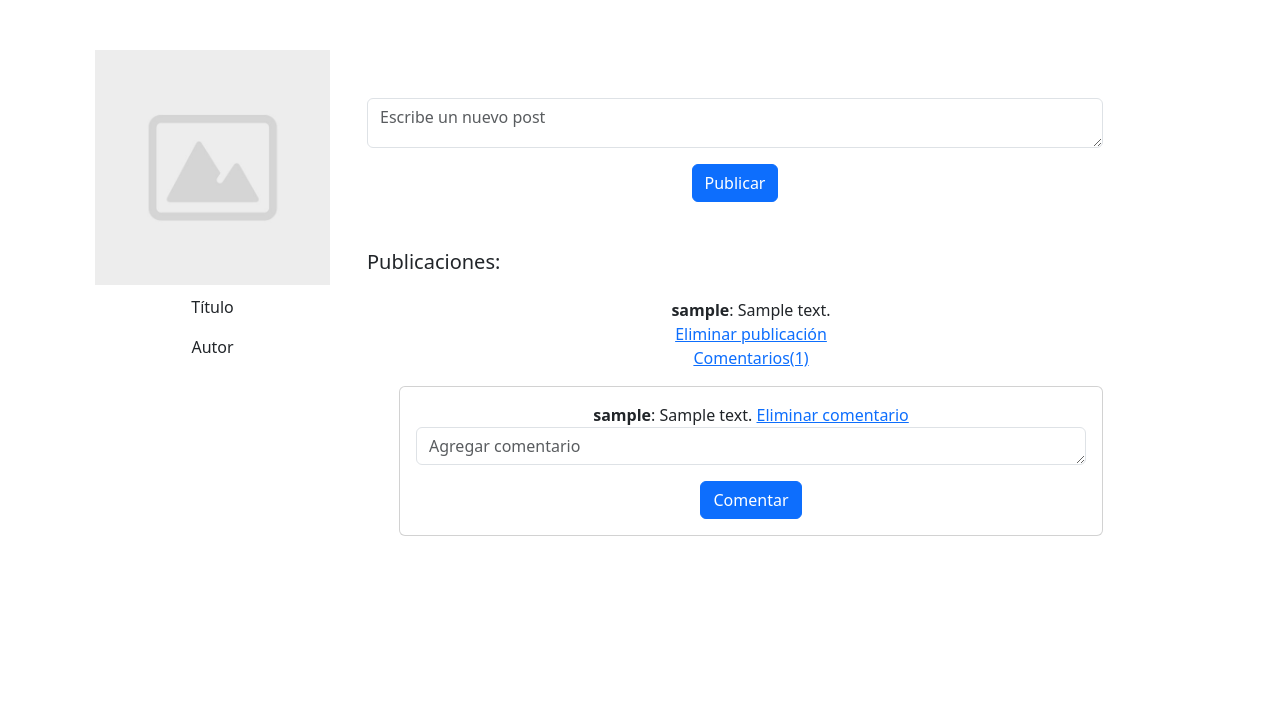
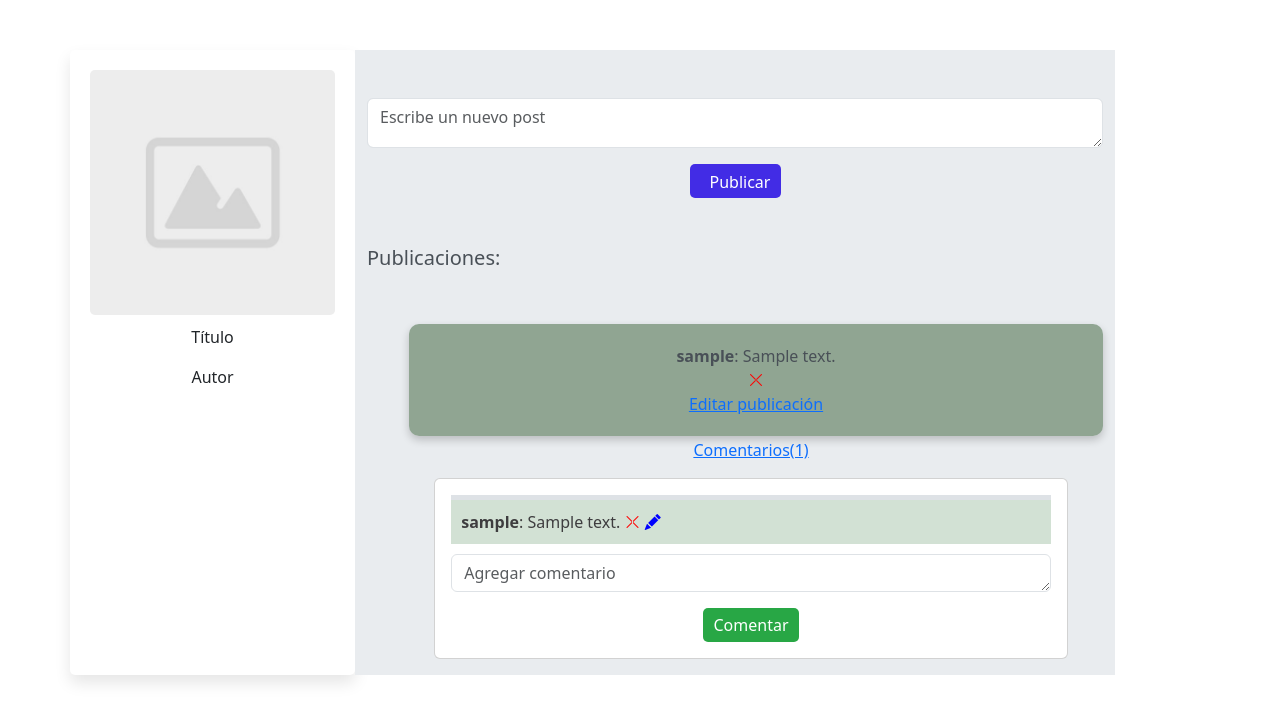
Before and after one commit to MgFrancisko/libreriaforo, a Django app: page /foro/ in a window 1280 px wide, after a click that opens the changed part. Shown: the part 59-781 px from the top of the page. Run offline with Django 4.2, Linux system fonts and the light colour scheme; a user stored in the database is signed in; tables that the repository leaves empty hold one stand-in row (values such as "Sample post").

Commit message:
agregadoElEditar

```diff
--- a/LibreriaFPV/urls.py
+++ b/LibreriaFPV/urls.py
@@ -28,10 +28,13 @@ urlpatterns = [
     path('perfiladmin/', views.perfil_admin, name='perfiladmin'),
     path('foro/', views.publicacion, name='publicacion'),
 
-    path('foro/<int:publicacion_id>/', views.comentar_publicacion, name='comentar_publicacion'),
+    path('foro/<int:publicacion_id>/', views.comentar_publicacion, name='comentarPublicacion'),
 
-    path('eliminar_publicacion/<int:post_id>/', views.eliminar_publicacion, name='eliminar_publicacion'),
-    path('eliminar_comentario/<int:comentario_id>/', views.eliminar_comentario, name='eliminar_comentario'),
+    path('eliminar_publicacion/<int:post_id>/', views.eliminar_publicacion, name='eliminarPublicacion'),
+    path('eliminar_comentario/<int:comentario_id>/', views.eliminar_comentario, name='eliminarComentario'),
+    path('editar_publicacion/<int:post_id>/', views.editar_publicacion, name='editarPublicacion'),
+    path('editar_comentario/<int:comentario_id>/', views.editar_comentario, name='editarComentario'),
+
 
 
 
--- a/libreriaApp/views.py
+++ b/libreriaApp/views.py
@@ -77,6 +77,7 @@ def cerrar_sesion(request):
 
 
 #crear post
+@login_required
 def publicacion(request):
     current_usuario = get_object_or_404(Usuario, pk=request.user.pk)
     if request.method == 'POST':
@@ -86,15 +87,32 @@ def publicacion(request):
             posteo.usuario = current_usuario
             posteo.save()
             return redirect('publicacion')
+        else:
+            # Aquí pasamos el formulario con errores de nuevo al template
+            publicaciones = Post.objects.all()
+            comentarios = Comentario.objects.all()
+            form_comentario = ComentarioForm()
+            return render(request, 'foro.html', {
+                'form': form,
+                'publicaciones': publicaciones,
+                'comentarios': comentarios,
+                'form_comentario': form_comentario
+            })
     else:
         form = PostForm()
-    publicaciones = Post.objects.all()
-    comentarios = Comentario.objects.all()  # Obtener todos los comentarios
-    form_comentario = ComentarioForm()  # Formulario para agregar comentarios
-    return render(request, 'foro.html', {'form': form, 'publicaciones': publicaciones, 'comentarios': comentarios, 'form_comentario': form_comentario})
+        publicaciones = Post.objects.all()
+        comentarios = Comentario.objects.all()
+        form_comentario = ComentarioForm()
+        return render(request, 'foro.html', {
+            'form': form,
+            'publicaciones': publicaciones,
+            'comentarios': comentarios,
+            'form_comentario': form_comentario
+        })
 
 
 #crear comentario
+@login_required
 def comentar_publicacion(request, publicacion_id):
     publicacion = get_object_or_404(Post, id=publicacion_id)
     form_comentario = ComentarioForm(request.POST)
@@ -124,3 +142,43 @@ def eliminar_comentario(request, comentario_id):
     if comentario.usuario == request.user:
         comentario.delete()
     return redirect('publicacion')
+
+
+@login_required
+def editar_publicacion(request, post_id):
+    post = get_object_or_404(Post, id=post_id)
+    if post.usuario != request.user:
+        # Redireccionar o mostrar mensaje de error si el usuario no es el dueño de la publicación
+        return redirect('publicacion')
+
+    if request.method == "POST":
+        form = PostForm(request.POST, instance=post)
+        if form.is_valid():
+            form.save()
+            return redirect('publicacion')
+    else:
+        form = PostForm(instance=post)
+
+    return render(request, 'editarPublicacion.html', {'form': form})
+
+@login_required
+def editar_comentario(request, comentario_id):
+    comentario = get_object_or_404(Comentario, id=comentario_id)
+
+    if comentario.usuario != request.user:
+        return redirect('publicacion')
+
+    if request.method == "POST":
+        form = ComentarioForm(request.POST, instance=comentario)
+        if form.is_valid():
+            form.save()
+            return redirect('publicacion')
+        else:
+            # Imprimir los errores en la consola para depuración
+            print(form.errors)
+            # Pasar el formulario con errores a la plantilla
+            return render(request, 'editarComentario.html', {'form': form})
+    else:
+        form = ComentarioForm(instance=comentario)
+
+    return render(request, 'editarComentario.html', {'form': form})
--- a/static/css/stylesForoUsuario.css
+++ b/static/css/stylesForoUsuario.css
@@ -1,7 +1,85 @@
+
+#cuerpo {
+    background-color: #e9ecef;
+    color: #495057;
+}
 
 
+#columnaLibro {
+    background-color: #ffffff;
+    padding: 20px;
+    border-radius: 5px;
+    box-shadow: 0 0.5rem 1rem rgba(0, 0, 0, 0.1);
+}
+
 #divFoto img {
-    max-width: 90%;
+    width: 100%;
     height: auto;
+    border-radius: 5px;
     margin-bottom: 10px;
 }
+
+
+
+
+#botonPost{
+    background-color: rgb(66, 44, 229);
+    color: #ffffff;
+    border: none;
+    border-radius: 5px;
+    padding: 10px 20px;
+    cursor: pointer;
+    height: 34px;
+    width: 91px;
+    line-height: 1;
+}
+
+
+.contenedorPublicacion {
+    background-color: rgba(84, 117, 84, 0.592);
+    padding: 20px;
+    border-radius: 10px;
+    box-shadow: 0px 4px 8px rgba(0, 0, 0, 0.2);
+    margin-bottom: 2px;
+    margin-top: 30px;
+    text-decoration: none;
+    margin-left: 10px;
+}
+
+
+
+
+.acordeonComentarios{
+    width: 90%;
+    margin-left: auto;
+    margin-right: auto;
+}
+
+
+.comentarioIndividual {
+    border-top: 5px solid #dee2e6;
+    padding: 10px 0;
+    background-color: rgba(103, 152, 109, 0.295);
+    color:rgb(62, 61, 63);
+    text-align: left;
+    padding-left: 10px;
+
+    float: center;
+
+}
+
+
+.formularioComentarios {
+    padding-top: 10px;
+}
+
+#botonComentar {
+    background-color: #28a745;
+    border: none;
+    border-radius: 5px;
+    padding: 5px 10px;
+}
+
+.formularioComentarios .btn:hover {
+    background-color: #218838;
+}
--- a/templates/foro.html
+++ b/templates/foro.html
@@ -7,6 +7,8 @@
     <link href="https://cdn.jsdelivr.net/npm/bootstrap@5.3.0-alpha3/dist/css/bootstrap.min.css" rel="stylesheet" integrity="sha384-KK94CHFLLe+nY2dmCWGMq91rCGa5gtU4mk92HdvYe+M/SXH301p5ILy+dN9+nJOZ" crossorigin="anonymous">
     <script src="https://cdn.jsdelivr.net/npm/bootstrap@5.3.0-alpha3/dist/js/bootstrap.bundle.min.js" integrity="sha384-ENjdO4Dr2bkBIFxQpeoTz1HIcje39Wm4jDKdf19U8gI4ddQ3GYNS7NTKfAdVQSZe" crossorigin="anonymous"></script>
     <link rel="stylesheet" href="{% static 'css/stylesForoUsuario.css' %}">
+    <link href="https://cdn.jsdelivr.net/npm/bootstrap-icons@1.8.1/font/bootstrap-icons.css" rel="stylesheet">
+
     <title>Foro</title>
 </head>
 <body>
@@ -37,9 +39,10 @@
                     <p>{{ autor|default:"Autor" }}</p>
                 </div>
             </div>
-            <div class="col-8" id="cuerpo"  >
-                <br><br>
+            <!--Este block content es para reemplazar el formulario 7-->
 
+                <div class="col-8" id="cuerpo"  >  <br><br>
+                {% block content %}
     {% comment %} Formulario escribir post {% endcomment %}
 
                     <form method="post" action="{% url 'publicacion' %}">
@@ -59,15 +62,23 @@
                                     {% for publicacion in publicaciones %}
                                         <div class="contenedorPublicacion">
                                             <!-- Contenido de la publicación: -->
-                                        <strong>{{ publicacion.usuario.username }}</strong>: {{ publicacion.contenidoPost }}
+                                            <strong>{{ publicacion.usuario.username }}</strong>: {{ publicacion.contenidoPost }} <br>
 
-                                        <!--PARA ELIMINAR PUBLICACION-->
+                                            <!--ELIMINAR Y EDITAR PUBLICACION-->
+                                            {% if publicacion.usuario == user %}
+                                                <a href="{% url 'eliminarPublicacion' publicacion.id %}"><i class="bi bi-x-lg" style="color: red" float:"right"></i></a> <br>
+                                                <a href="{% url 'editarPublicacion' publicacion.id %}">Editar publicación</a>
+                                            {% endif %}
+
+
 
                                             <!--AGREGAR ACÁ BOTON DE REPORTAR) -->
                                         </div>
                                         {% if publicacion.usuario == user %}
-                                            <a href="{% url 'eliminar_publicacion' publicacion.id %}">Eliminar publicación</a> <br>
+
+
                                         {% endif %}
+
     {% comment %} ACA COMIENZA EL ACORDEON {% endcomment %}
 
                                         <p class="d-inline-flex gap-1">
@@ -75,18 +86,22 @@
                                         </p>
                                         <div class="row">
                                             <div class="col">
-                                            <div class="collapse multi-collapse" id="multiCollapseExample-{{ publicacion.id }}">
-                                                <div class="card card-body" style="margin-bottom: 100px">
+                                                <div class="collapse multi-collapse acordeonComentarios" id="multiCollapseExample-{{ publicacion.id }}">
+                                                    <div class="card card-body" >
                                                         {% comment %} ACA VA EL CONTENIDO DEL ACORDEON {% endcomment %}
 
                                                         <div class="contenedorComentarios">
                                                             {% for comentario in publicacion.comentario_set.all %}
-                                                        <div class="comentario-individual">
+                                                                <div class="comentarioIndividual">
                                                                     <strong>{{ comentario.usuario.username }}</strong>: {{ comentario.contenidoComentario }}
 
                                                     <!-- PARA ELIMINAR COMENTARIO-->
                                                                     {% if comentario.usuario == user %}
-                                                             <a href="{% url 'eliminar_comentario' comentario.id %}">Eliminar comentario</a>
+                                                                    <a href="{% url 'eliminarComentario' comentario.id %}"><i class="bi bi-x-lg" style="color: red"></i></a>
+
+                                                                    {% endif %}
+                                                                    {% if comentario.usuario == user %}
+                                                                        <a href="{% url 'editarComentario' comentario.id %}"><i class="bi bi-pencil-fill" style="color: blue"></i></a>
                                                                     {% endif %}
                                                                 </div>
                                                             {% endfor %}
@@ -95,10 +110,10 @@
                                                         <!-- Formulario escribir comentario -->
                                                         <div class="formularioComentarios">
 
-                                                        <form method="post" action="{% url 'comentar_publicacion' publicacion.id %}">
+                                                            <form method="post" action="{% url 'comentarPublicacion' publicacion.id %}">
                                                                 {% csrf_token %}
                                                                 {{ form_comentario.as_p }}
-                                                            <button type="submit" class="btn btn-primary">Comentar</button>
+                                                                <button type="submit" class="btn btn-primary" id="botonComentar">Comentar</button>
                                                             </form>
 
                                                         </div>
@@ -110,7 +125,9 @@
                                     {% endfor %}
                         </ul>
                     </div>
+                {% endblock %}
                 </div>
+
 
     </div>
 
```
Also changed, not shown: templates/editarComentario.html (added, +12 -0 lines), templates/editarPublicacion.html (added, +12 -0 lines). Lines whose indentation alone changed are shown as unchanged.
